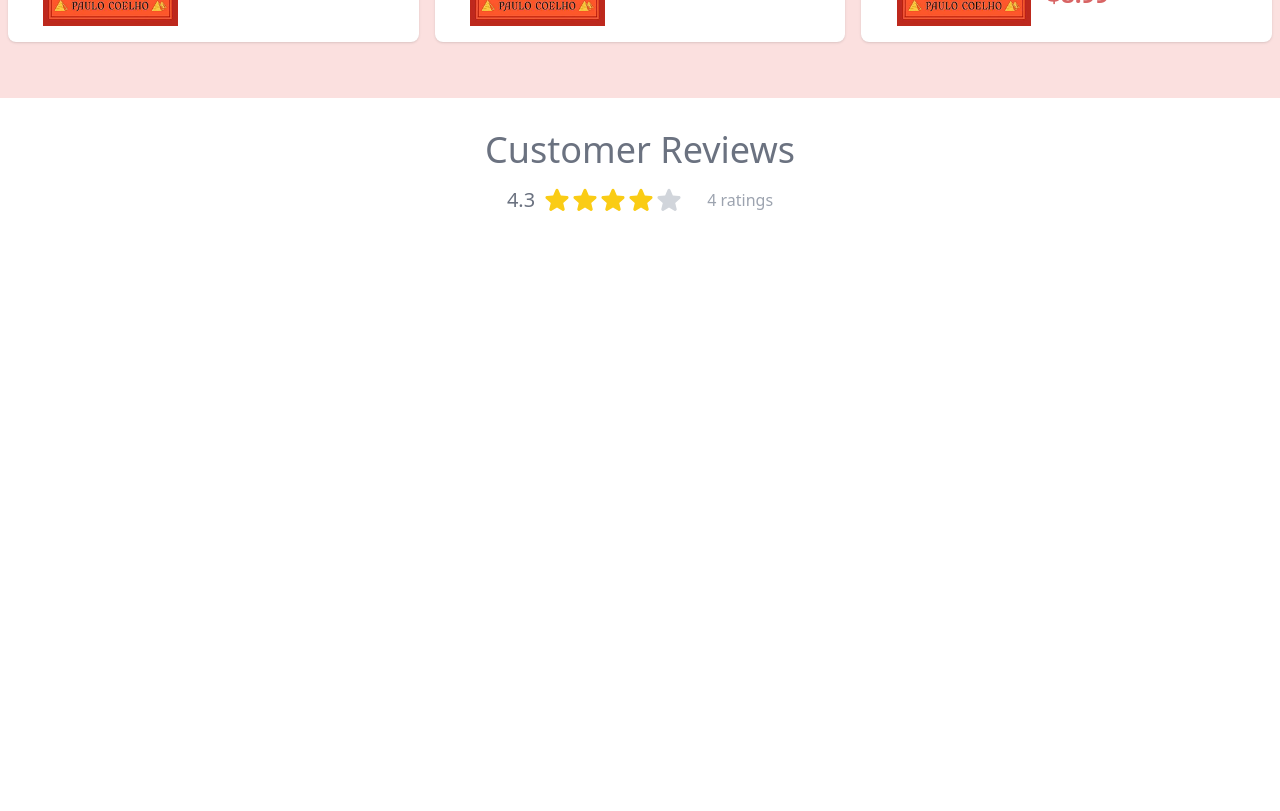
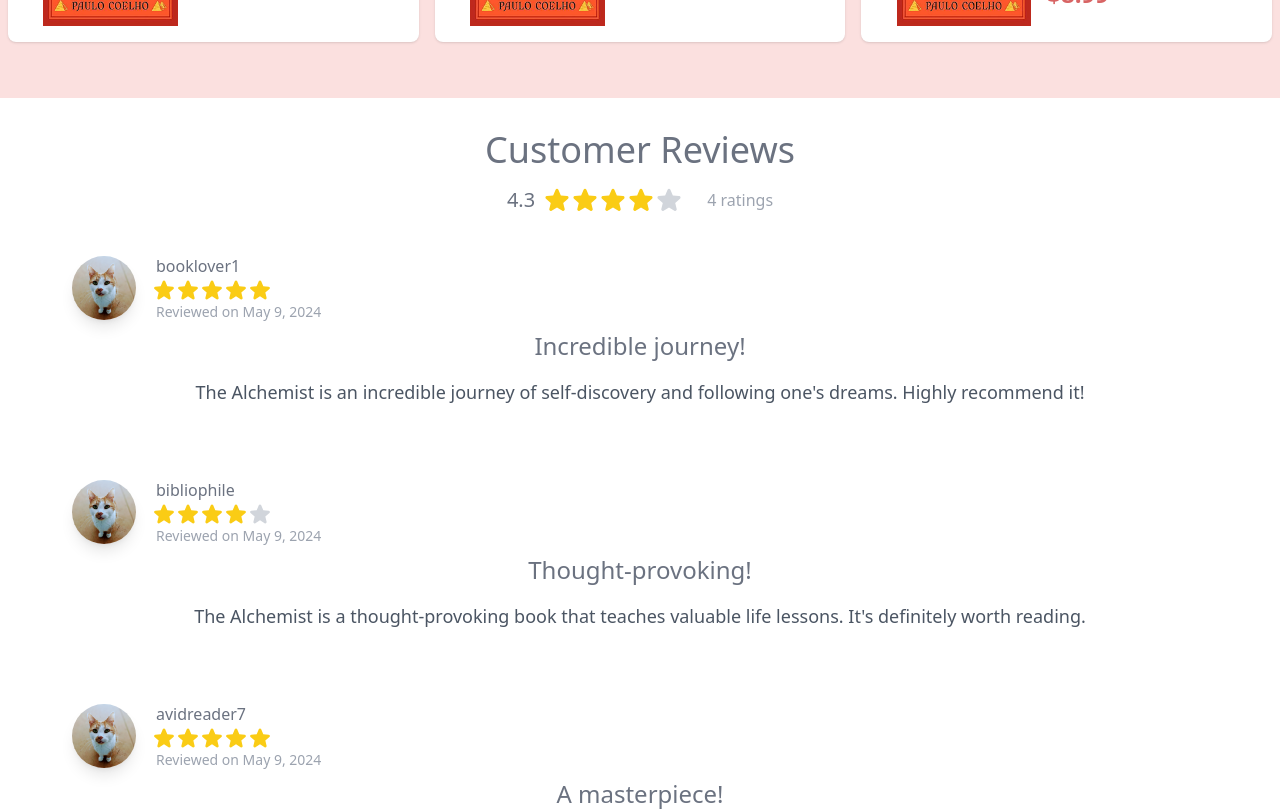
Before and after one commit to francoisdillinger/book_nook_frontend, a React (Vite) app: page / in a window 1280 px wide. Shown: the part 1520-2331 px from the top of the page. Before the commit the page ends 1766 px from the top, so only its background shows below. Built offline with nearby package versions, Linux system fonts and the light colour scheme.

Commit message:
Add customer reviews section to BookItem component in BookItem.tsx

```diff
--- a/src/components/BookItem.tsx
+++ b/src/components/BookItem.tsx
@@ -5,6 +5,9 @@ import alchemist from "../assets/alchemist.jpg";
 import StaticStarRating from "./StaticStarRating";
 import BookItemBadges from "./BookItemBadges";
 import BookStandardCarousel from "./BookStandardCarousel";
+import memers from "../assets/memers.jpg";
+import marms from "../assets/marms.jpg";
+import purpur from "../assets/purpur.jpg";
 
 export const totalRating = (book: TrimmedBookType): number => {
 	const length = book.bookReviews ? book.bookReviews?.length : 1;
@@ -122,6 +125,7 @@ export default function BookItem() {
 			</div>
 			<BookStandardCarousel />
 			<section className="p-8">
+				<div>
 					<h2 className="text-4xl text-gray-500 font-medium text-center pb-4">
 						Customer Reviews
 					</h2>
@@ -138,6 +142,49 @@ export default function BookItem() {
 							{bookItem?.bookReviews?.length} ratings
 						</p>
 					</div>
+					{book?.bookReviews?.map((review, index) => {
+						const now = new Date();
+						const options = { year: "numeric", month: "long", day: "numeric" };
+						const formattedDate = now.toLocaleDateString("en-US", options);
+						return (
+							<div
+								key={index}
+								className="p-8"
+							>
+								<div className="flex items-center p-2">
+									<img
+										className="w-16 rounded-full shadow-lg"
+										src={memers}
+										alt=""
+									/>
+									<div className="pl-4">
+										<h1 className="text-gray-500 font-medium pl-1">
+											{review.user?.userName}
+										</h1>
+										<span className="">
+											<StaticStarRating
+												rating={review.rating}
+												width={6}
+												height={6}
+											/>
+										</span>
+										<p className="text-sm text-gray-400 pl-1">
+											Reviewed on {formattedDate}
+										</p>
+									</div>
+								</div>
+								<div className="text-center">
+									<h2 className="text-2xl text-gray-500 pb-4">
+										{review.shortReview}
+									</h2>
+									<p className="text-lg text-gray-600 font-light">
+										{review.review}
+									</p>
+								</div>
+							</div>
+						);
+					})}
+				</div>
 			</section>
 		</React.Fragment>
 	);
```
Lines whose indentation alone changed are shown as unchanged.
